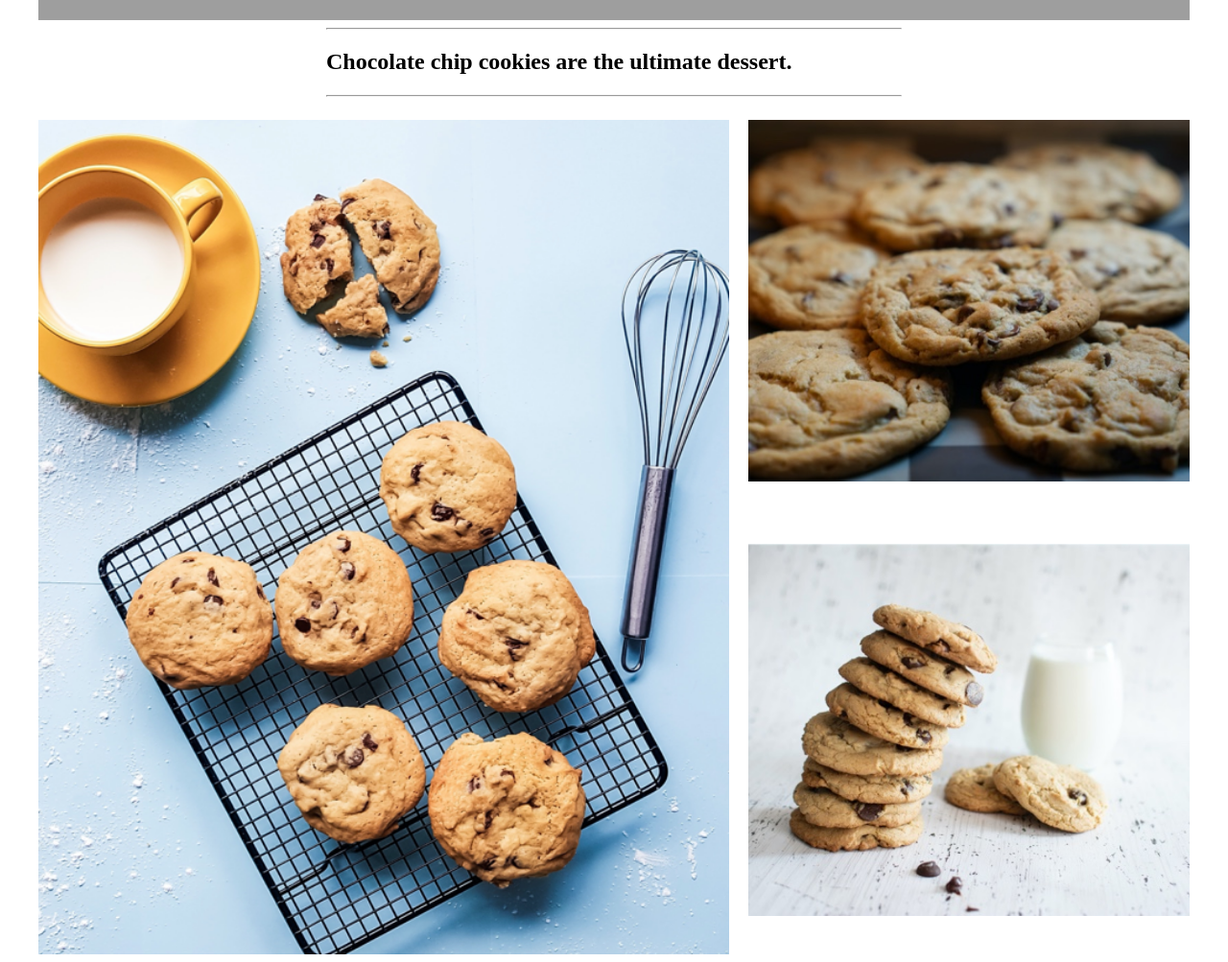
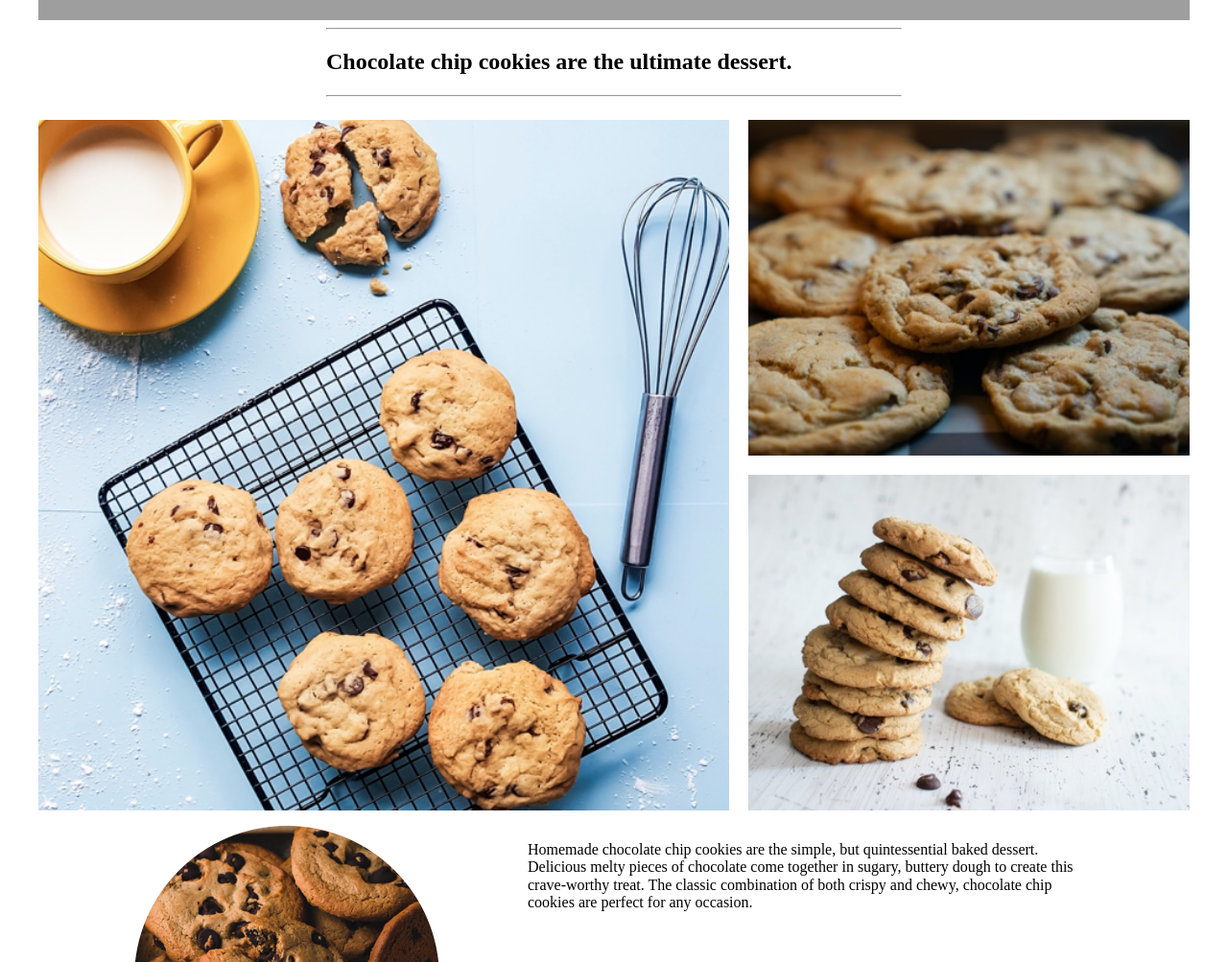
Before and after one commit to blairda/web-hw, a plain HTML site: page deploy/index.html in a window 1280 px wide. Shown: the part 1520-2523 px from the top of the page at 96% size. Drawn offline with nearby package versions, Linux system fonts and the light colour scheme; grey boxes are pictures that could not be loaded.

Commit message:
Started sec4 grid

```diff
--- a/deploy/css/styles.css
+++ b/deploy/css/styles.css
@@ -459,34 +459,36 @@
   grid-template-areas: "section-4"; }
   @media (min-width: 1200px) {
     #section-4 {
-      grid-template-columns: auto 1200px auto;
-      grid-template-areas: ". section-4 ."; } }
+      grid-template-areas: ". section-4 .";
+      grid-template-columns: auto 1200px auto; } }
   #section-4 ul {
+    display: grid;
+    gap: 20px;
     grid-area: section-4;
-    display: grid;
-    gap: 20px; }
+    grid-template-areas: "g1" "g2" "g3";
+    grid-template-rows: repeat(3, 300px); }
     @media (min-width: 768px) {
       #section-4 ul {
-        grid-template-columns: 50% auto;
-        grid-template-areas: "g1 g1" "g2 g3"; } }
+        grid-template-rows: repeat(2, 350px);
+        grid-template-areas: "g1 g1" "g2 g3";
+        grid-template-columns: 50% auto; } }
     @media (min-width: 992px) {
       #section-4 ul {
-        grid-template-columns: 60% auto;
-        grid-template-areas: "g1 g2" "g1 g3"; } }
-    #section-4 ul li img {
-      width: 100%; }
-    @media (min-width: 768px) {
-      #section-4 ul #g1 {
-        grid-area: g1; } }
-    @media (min-width: 992px) {
-      #section-4 ul #g1 {
-        grid-area: g1; } }
-    @media (min-width: 992px) {
-      #section-4 ul #g2 {
-        grid-area: g2; } }
-    @media (min-width: 992px) {
-      #section-4 ul #g3 {
-        grid-area: g3; } }
+        grid-template-areas: "g1 g2" "g1 g3";
+        grid-template-columns: 60% auto; } }
+    #section-4 ul li {
+      background-position: center;
+      background-size: cover; }
+    #section-4 ul #g1 {
+      background-image: url("../img/section-4/gallery1.png");
+      grid-area: g1; }
+    #section-4 ul #g2 {
+      background-image: url("../img/section-4/gallery-2.jpg");
+      grid-area: g2; }
+    #section-4 ul #g3 {
+      background-image: url("../img/section-4/gallery-3.jpg");
+      grid-area: g3; }
+
 /* =============
     Section-5
 ============= */
--- a/deploy/index.html
+++ b/deploy/index.html
@@ -53,11 +53,11 @@
 <section id="section-4">
 
     <ul>
-        <li id="g1"><img src="img/section-4/gallery1.png" alt="Cookies on a cooling rack with whisk and cup of milk"></li>
+        <li id="g1"></li>
 
-        <li id="g2"><img src="img/section-4/gallery-2.jpg" alt="Rack of chocolate chip cookies"></li>
+        <li id="g2"></li>
 
-        <li id="g3"><img src="img/section-4/gallery-3.jpg" alt="Stack of cookies with glass of milk"></li>
+        <li id="g3"></li>
     </ul>
 
 </section>
--- a/dev/scss/sections/_section-4.scss
+++ b/dev/scss/sections/_section-4.scss
@@ -1,63 +1,59 @@
 /* =============
     Section-4
 ============= */
-
-#section-4{
+#section-4 {
     display: grid;
     grid-template-areas: "section-4";
 
-    @include xl{
+    @include xl {
+        grid-template-areas: ". section-4 .";
         grid-template-columns: auto 1200px auto;
-        grid-template-areas: ". section-4 .";
     }
 
+    ul {
+        display: grid;
+        gap: 20px;
+        grid-area: section-4;
+        grid-template-areas:
+        "g1"
+        "g2"
+        "g3";
+        grid-template-rows: repeat(3, 300px);
 
-    ul{
-
-        @include md{
-            grid-template-columns: 50% auto;
+        @include md {
+            grid-template-rows: repeat(2, 350px);
             grid-template-areas:
             "g1 g1"
             "g2 g3";
+            grid-template-columns: 50% auto;
         }
 
-        @include lg{
-            grid-template-columns: 60% auto;
+        @include lg {
             grid-template-areas:
             "g1 g2"
             "g1 g3";
+            grid-template-columns: 60% auto;
         }
 
-        grid-area: section-4;
-        display: grid;
-        gap: 20px;
-
-        li{
-            img{
-                width: 100%;
-            }
+        li {
+            background-position: center;
+            background-size: cover;
         }
 
-        #g1{
-            @include md{
-                grid-area: g1;
-            }
-
-            @include lg{
-                grid-area: g1;
-            }
+        #g1 {
+            background-image: url("../img/section-4/gallery1.png");
+            grid-area: g1;
         }
 
-        #g2{
-            @include lg{
-                grid-area: g2;
-            }
+        #g2 {
+            background-image: url("../img/section-4/gallery-2.jpg");
+            grid-area: g2;
         }
 
-        #g3{
-            @include lg{
-                grid-area: g3;
-            }
+        #g3 {
+            background-image: url("../img/section-4/gallery-3.jpg");
+            grid-area: g3;
         }
-    }
-}
+
+     }
+ }
```
Also changed, not shown: 1 other file.
